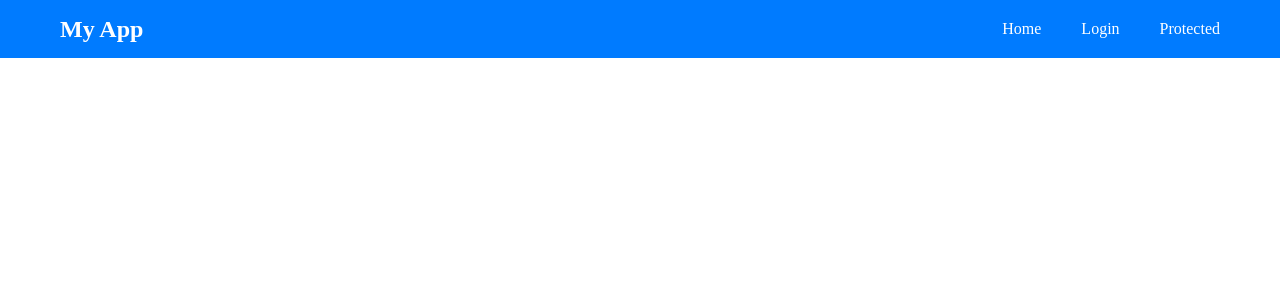
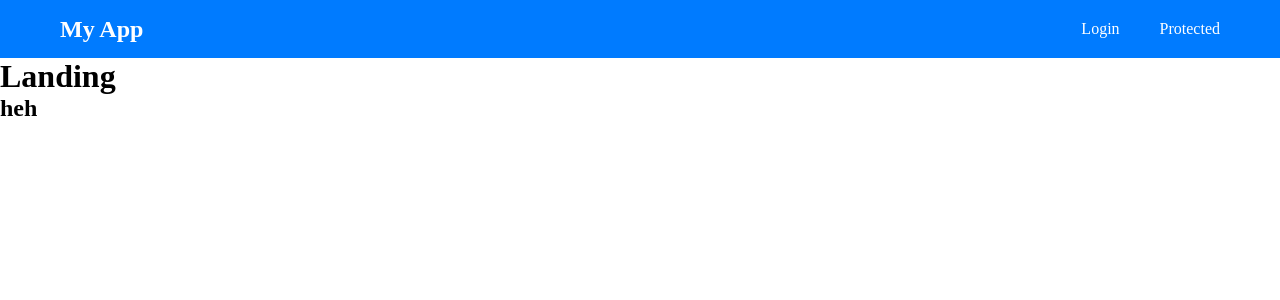
Before and after one commit to gitsheyno/low-carb-diet, a React (Vite) app: page / in a window 1280 px wide. Shown: the top 300 px of the page. Built offline with nearby package versions, Linux system fonts and the light colour scheme.

Commit message:
fixed routing

```diff
--- a/src/components/Home.tsx
+++ /dev/null
@@ -1,9 +0,0 @@
-const Home = () => {
-  return (
-    <div>
-      <h1>Home Page</h1>
-    </div>
-  );
-};
-
-export default Home;
--- /dev/null
+++ b/src/components/Landing.tsx
@@ -0,0 +1,8 @@
+export default function Landing() {
+  return (
+    <div>
+      <h1>Landing</h1>
+      <h2>heh</h2>
+    </div>
+  );
+}
--- a/src/components/Nav.tsx
+++ b/src/components/Nav.tsx
@@ -1,4 +1,4 @@
-import { Link, Outlet } from "react-router-dom";
+import { Link } from "react-router-dom";
 import styles from "./Nav.module.css";
 
 export default function Nav() {
@@ -7,14 +7,14 @@ export default function Nav() {
       <div className={styles.navContainer}>
         <nav className={styles.nav}>
           <div className={styles.logo}>
-            <Link to="/home" className={styles.navLink}>
+            <Link to="/" className={styles.navLink}>
               My App
             </Link>
           </div>
           <div className={styles.navLinks}>
-            <Link to="/home" className={styles.navLink}>
+            {/* <Link to="/home" className={styles.navLink}>
               Home
-            </Link>
+            </Link> */}
             <Link to="/login" className={styles.navLink}>
               Login
             </Link>
@@ -24,9 +24,6 @@ export default function Nav() {
           </div>
         </nav>
       </div>
-      <section className={styles.outlet}>
-        <Outlet />
-      </section>
     </>
   );
 }
--- a/src/main.tsx
+++ b/src/main.tsx
@@ -1,38 +1,25 @@
 import React from "react";
 import ReactDOM from "react-dom/client";
 // import App from "./App.tsx";
-import Nav from "./components/Nav.tsx";
-import Home from "./components/Home.tsx";
+
+import Home from "./routes/Home.tsx";
 import Login from "./components/Login.tsx";
-import { createBrowserRouter, RouterProvider } from "react-router-dom";
+import { Route, Routes, BrowserRouter } from "react-router-dom";
 import Protected from "./components/Protected.tsx";
 import "./index.css";
-
-const router = createBrowserRouter([
-  {
-    path: "/",
-    element: <Nav />,
-    children: [
-      {
-        path: "home",
-        element: <Home />,
-      },
-      {
-        path: "login",
-        element: <Login />,
-      },
-      {
-        path: "protected",
-        element: <Protected />,
-      },
-    ],
-  },
-]);
+import Landing from "./components/Landing.tsx";
 
 ReactDOM.createRoot(document.getElementById("root")!).render(
   <React.StrictMode>
-    <RouterProvider router={router} />
-
+    <BrowserRouter>
+      <Routes>
+        <Route path="/" element={<Home />}>
+          <Route index path="/" element={<Landing />} />
+          <Route path="login" element={<Login />} />
+          <Route path="protected" element={<Protected />} />
+        </Route>
+      </Routes>
+    </BrowserRouter>
     {/* <App /> */}
   </React.StrictMode>
 );
--- /dev/null
+++ b/src/routes/Home.tsx
@@ -0,0 +1,12 @@
+import Nav from "../components/Nav";
+import { Outlet } from "react-router-dom";
+const Home = () => {
+  return (
+    <div>
+      <Nav />
+      <Outlet />
+    </div>
+  );
+};
+
+export default Home;
```
